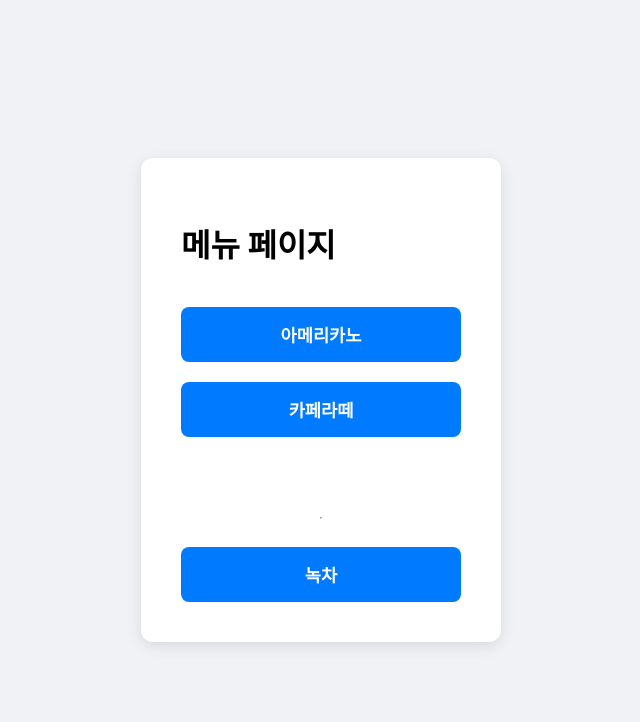
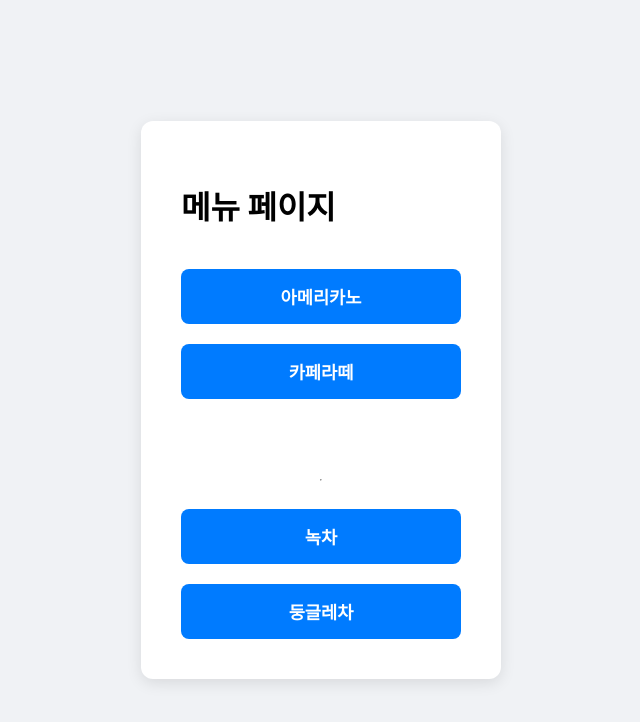
Before and after one commit to dokyeong-Kim/david, a Flask app: page /menu in a window 1280 px wide. Shown: the top 722 px of the page, without its empty margins (319-959 px from the left). Run offline with Flask 3, Linux system fonts and the light colour scheme.

Commit message:
둥글레차 추가

```diff
--- a/pre-learn/7/david/templates/menu.html
+++ b/pre-learn/7/david/templates/menu.html
@@ -56,6 +56,7 @@
         <a href="#" class="menu-button">카페라떼</a>
         </p><hr>
         <a href="#" class="menu-button">녹차</a>
+        <a href="#" class="menu-button">둥글레차</a>
     </div>
 </body>
 </html>
```
